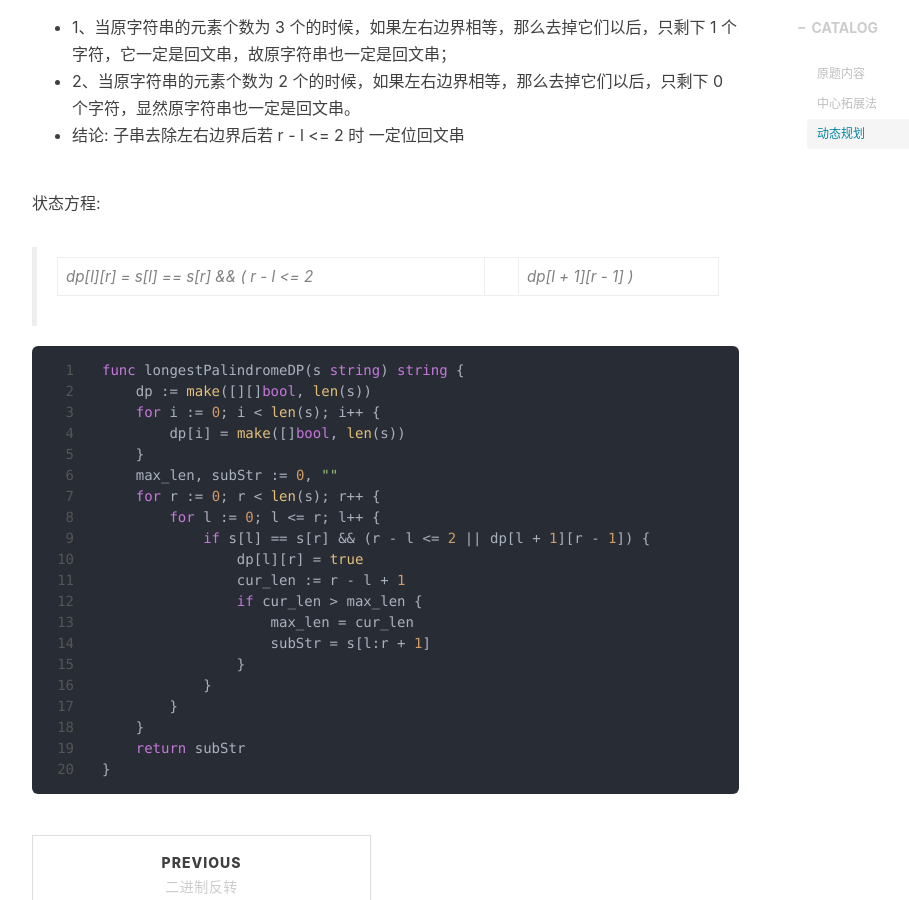
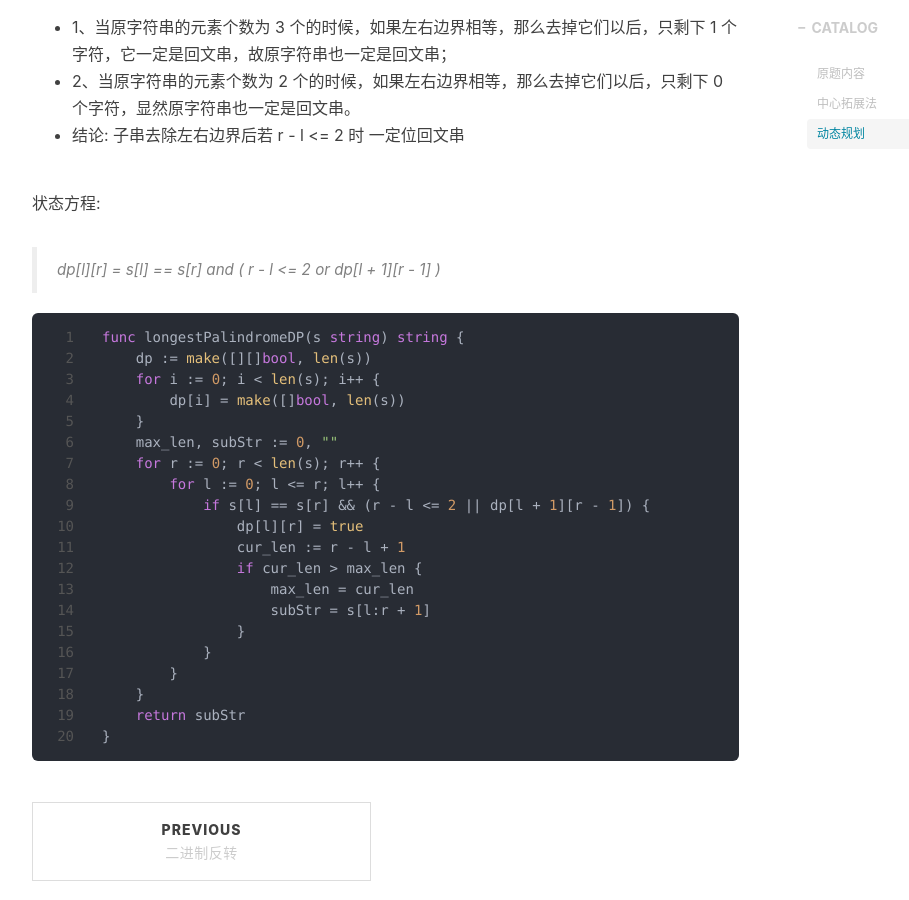
Before and after one commit to shaocongMo/shaocongMo.github.io, a Jekyll site: the page built from _posts/2019-9-27-longestPalindrome.markdown, in a window 1280 px wide and 900 px high, scrolled down 2388 px. Shown: the whole window, without its empty margins (233-1142 px from the left). Built offline with Jekyll 4.4.1, drawn with Linux system fonts in a browser that asks for light colours; nearby versions of some CDN libraries; comment, search, counter and statistics services are not loaded.

Commit message:
update post

````diff
--- a/_posts/2019-9-27-longestPalindrome.markdown
+++ b/_posts/2019-9-27-longestPalindrome.markdown
@@ -79,7 +79,7 @@ dp[l][r]: 第 l 位至第 r 位是否为回文串
 
 状态方程:
 
-> dp[l][r] = s[l] == s[r] && ( r - l <= 2 || dp[l + 1][r - 1] )
+> dp[l][r] = s[l] == s[r] and ( r - l <= 2 or dp[l + 1][r - 1] )
 
 ```golang
 func longestPalindromeDP(s string) string {
````
